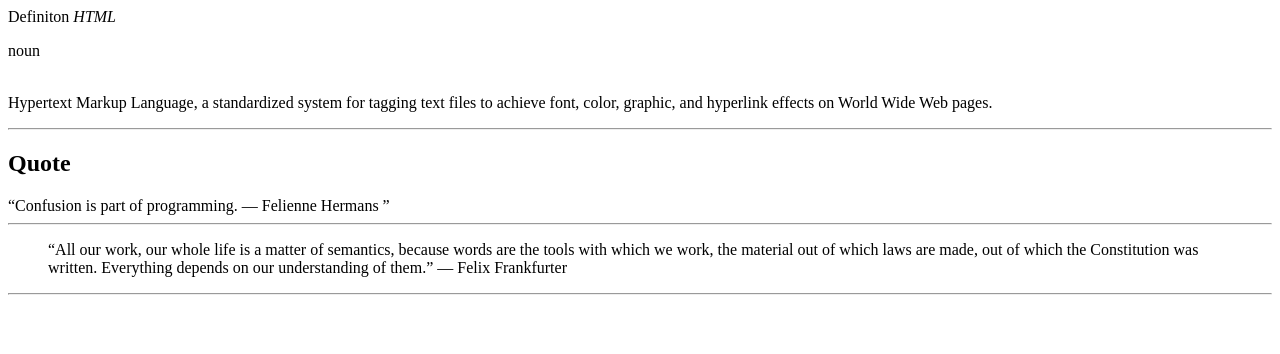
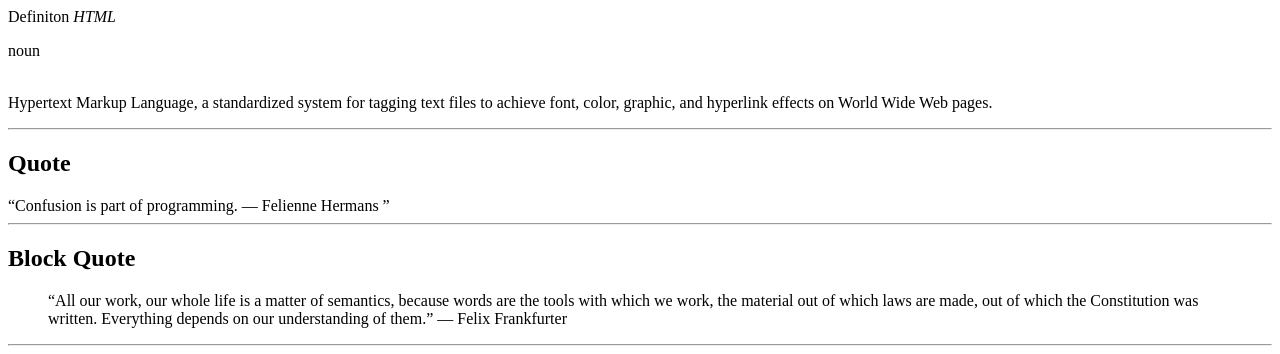
Before and after one commit to arolivares/Semantic-Website, a plain HTML site: page index.html in a window 1280 px wide. Shown: the part 1325-1679 px from the top of the page. Before the commit the page ends 1628 px from the top, so only its background shows below. Drawn offline with Linux system fonts and the light colour scheme.

Commit message:
add BlockQuote

```diff
--- a/index.html
+++ b/index.html
@@ -36,10 +36,10 @@
 <hr>
 <h1><i>italic</i></h1>
 <h3>Address</h3>
-<p>Website Created By: [Your Name] <br>
+<p><br>Website Created By: [Your Name]
 
-   <br>
-    Portfolio: [Link to your website]
+
+   <br> Portfolio: [Link to your website]
     <br>Contact Us: [Phone Number Here]
     <br>Visit Us: [School Address Here]</p>
 
@@ -62,6 +62,7 @@
     ― Felienne Hermans
     </q>
     <hr>
+    <h2>Block Quote</h2>
     <blockquote>“All our work, our whole life is a matter of semantics, because words are the tools with which we work, the material out of which laws are made, out of which the Constitution was written. Everything depends on our understanding of them.”
         ― Felix Frankfurter</blockquote>
 
```
